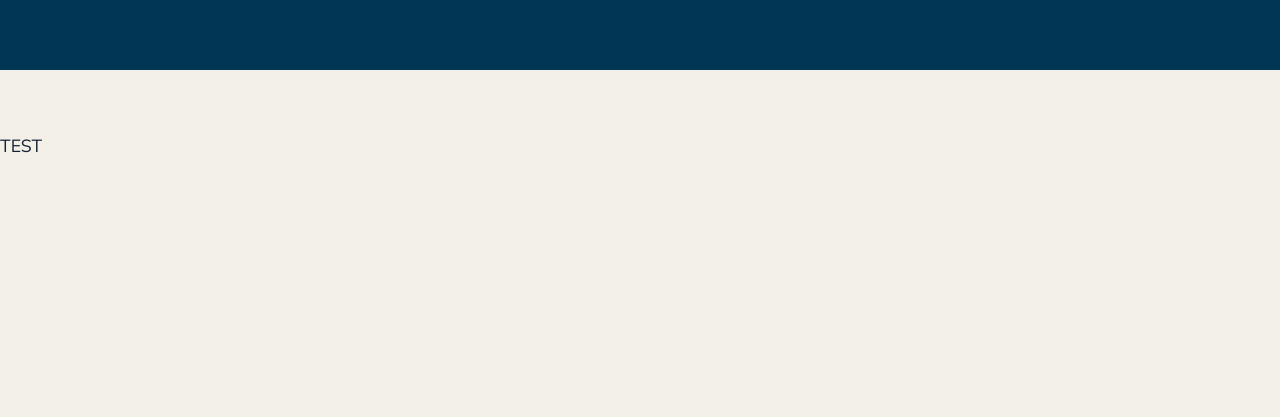
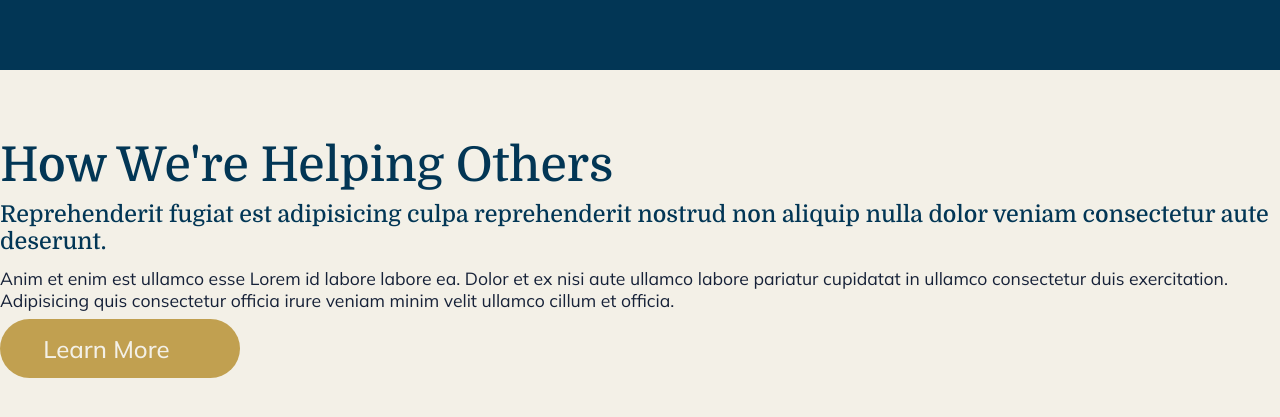
Before and after one commit to derian7/house-of-jesus, a React (Create React App) app: page / in a window 1280 px wide. Shown: the part 717-1134 px from the top of the page. Before the commit the page ends 937 px from the top, so only its background shows below. Built offline with nearby package versions, Linux system fonts and the light colour scheme.

Commit message:
Home about section styling started

```diff
--- a/src/components/HomeAbout.js
+++ /dev/null
@@ -1,13 +0,0 @@
-import React from 'react'
-
-const HomeAbout = () => {
-  return (
-    <div id="home-about">
-      <div className='container section' id='home-about-container'>
-        TEST
-      </div>
-    </div>
-  )
-}
-
-export default HomeAbout
--- /dev/null
+++ b/src/components/HomeAboutSection.js
@@ -0,0 +1,28 @@
+import React from "react";
+import "./styles/HomeAboutSection.css";
+
+const HomeAboutSection = () => {
+  return (
+    <div id="home-about">
+      <div className="container section" id="home-about-container">
+        <div id="home-about-art"></div>
+        <div id="home-about-info">
+          <h2>How We're Helping Others</h2>
+          <h5>
+            Reprehenderit fugiat est adipisicing culpa reprehenderit nostrud non
+            aliquip nulla dolor veniam consectetur aute deserunt.
+          </h5>
+          <p>
+            Anim et enim est ullamco esse Lorem id labore labore ea. Dolor et ex
+            nisi aute ullamco labore pariatur cupidatat in ullamco consectetur
+            duis exercitation. Adipisicing quis consectetur officia irure veniam
+            minim velit ullamco cillum et officia.
+          </p>
+          <a className="button" href='/about' id="home-about-button">Learn More</a>
+        </div>
+      </div>
+    </div>
+  );
+};
+
+export default HomeAboutSection;
--- a/src/components/HomePage.js
+++ b/src/components/HomePage.js
@@ -1,5 +1,5 @@
 import React from "react";
-import HomeAbout from './HomeAbout';
+import HomeAboutSection from './HomeAboutSection';
 import HomeHero from "./HomeHero";
 import HomeStatBanner from './HomeStatBanner';
 
@@ -8,7 +8,7 @@ const HomePage = () => {
     <React.Fragment>
       <HomeHero />
       <HomeStatBanner />
-      <HomeAbout />
+      <HomeAboutSection />
     </React.Fragment>
   );
 };
--- /dev/null
+++ b/src/components/styles/HomeAboutSection.css
@@ -0,0 +1,8 @@
+#home-about-info {
+  display: flex;
+  flex-direction: column;
+}
+
+#home-about-button {
+  width: 15rem;
+}
```
